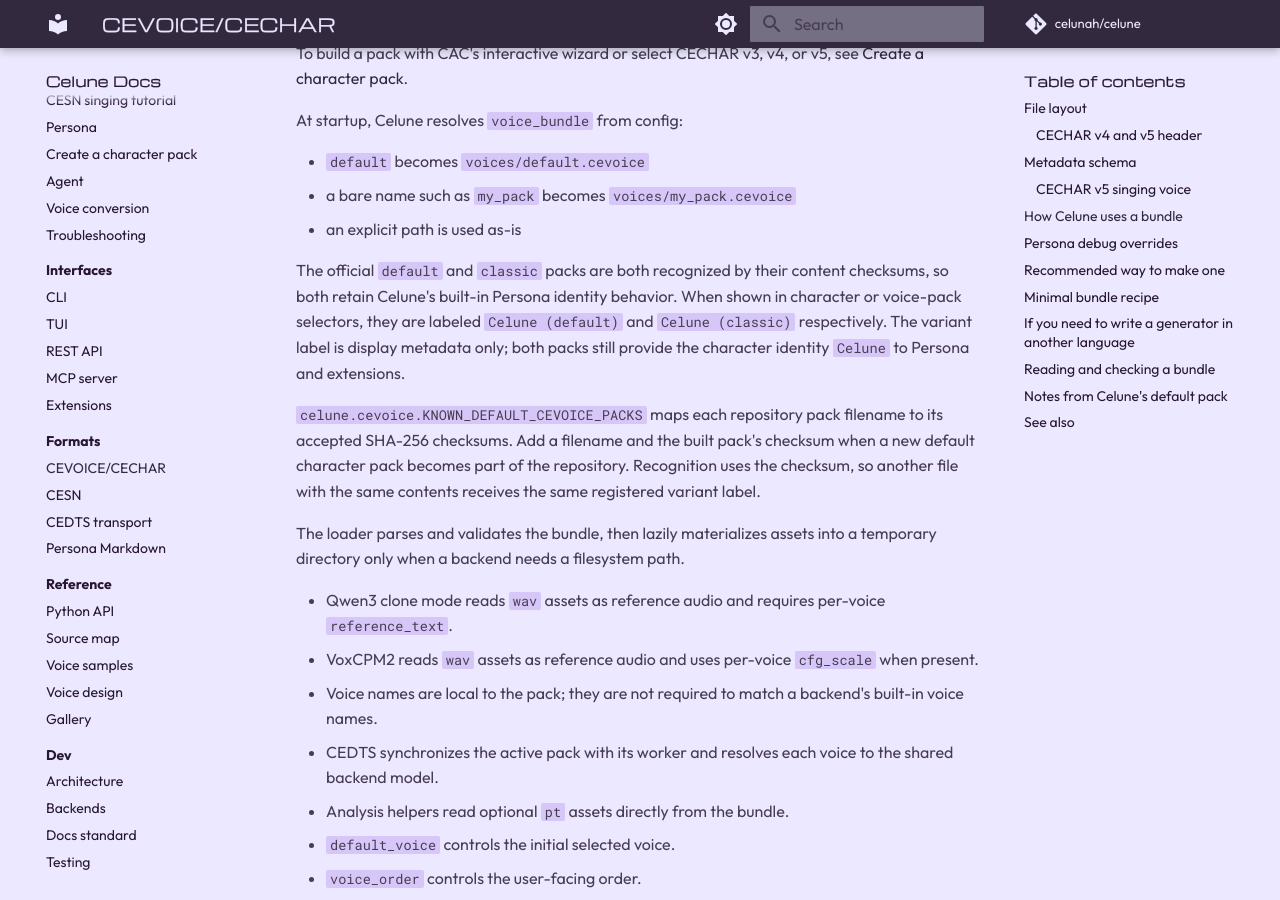
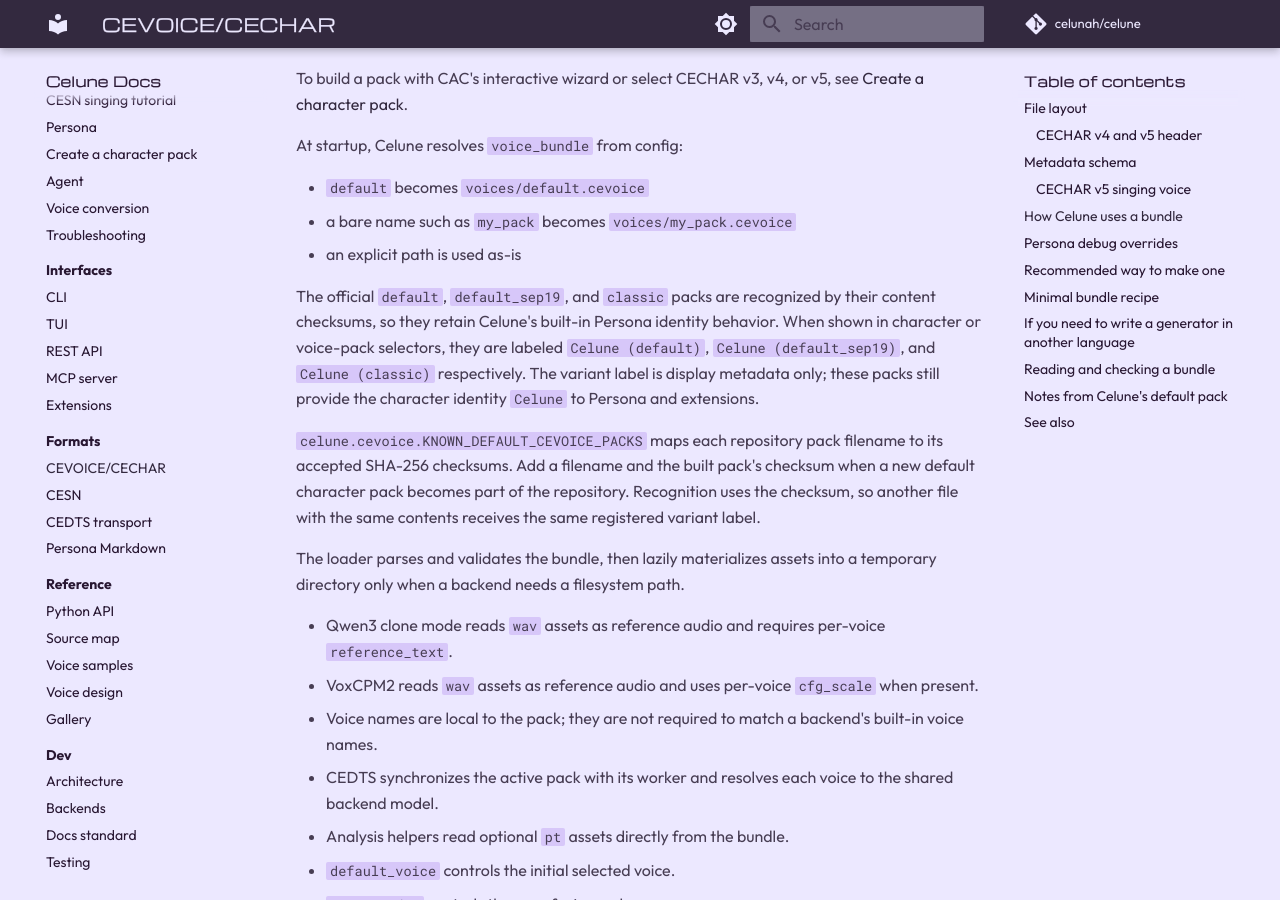
Before and after one commit to celunah/celune, an MkDocs documentation site: the page built from docs/CEVOICE.md, in a window 1280 px wide and 900 px high, scrolled down 7970 px. Built offline with MkDocs 1.6.1 and Material for MkDocs 9.7.7, drawn with Linux system fonts in a browser that asks for light colours; comment, search, counter and statistics services are not loaded; some of the changed text lies outside the part shown.

Commit message:
feat(voices): add September Natural pack

```diff
--- a/docs/CEVOICE.md
+++ b/docs/CEVOICE.md
@@ -2,9 +2,10 @@
 
 `CEVOICE` is Celune's voice-pack container format. Repository-bundled character
 packs are listed in the known default-pack registry and display their registered
-variant label. The registry contains `default.cevoice`, `classic.cevoice`, and
-`nol.cevoice`; earlier default-pack checksums remain associated with
-`default.cevoice`. The default pack uses `CECHAR` v5 and includes the hidden
+variant label. The registry contains `default.cevoice`, `default_sep19.cevoice`,
+`classic.cevoice`, and `nol.cevoice`; earlier default-pack checksums remain
+associated with `default.cevoice`. The Natural `default_sep19.cevoice` pack uses
+CECHAR v3. The `default.cevoice` pack uses `CECHAR` v5 and includes the hidden
 `sing` reference; the classic pack remains on CECHAR v4. CECHAR v5 keeps the
 indexed archive layout and reserves an optional hidden `sing` voice for singing
 backends. Older `CECHAR` v2/v3 and
@@ -305,12 +306,12 @@
 - a bare name such as `my_pack` becomes `voices/my_pack.cevoice`
 - an explicit path is used as-is
 
-The official `default` and `classic` packs are both recognized by their
-content checksums, so both retain Celune's built-in Persona identity behavior.
-When shown in character or voice-pack selectors, they are labeled `Celune
-(default)` and `Celune (classic)` respectively. The variant label is display
-metadata only; both packs still provide the character identity `Celune` to
-Persona and extensions.
+The official `default`, `default_sep19`, and `classic` packs are recognized by
+their content checksums, so they retain Celune's built-in Persona identity
+behavior. When shown in character or voice-pack selectors, they are labeled
+`Celune (default)`, `Celune (default_sep19)`, and `Celune (classic)` respectively.
+The variant label is display metadata only; these packs still provide the
+character identity `Celune` to Persona and extensions.
 
 `celune.cevoice.KNOWN_DEFAULT_CEVOICE_PACKS` maps each repository pack filename
 to its accepted SHA-256 checksums. Add a filename and the built pack's checksum
```
Also changed, not shown: 4 other files.
